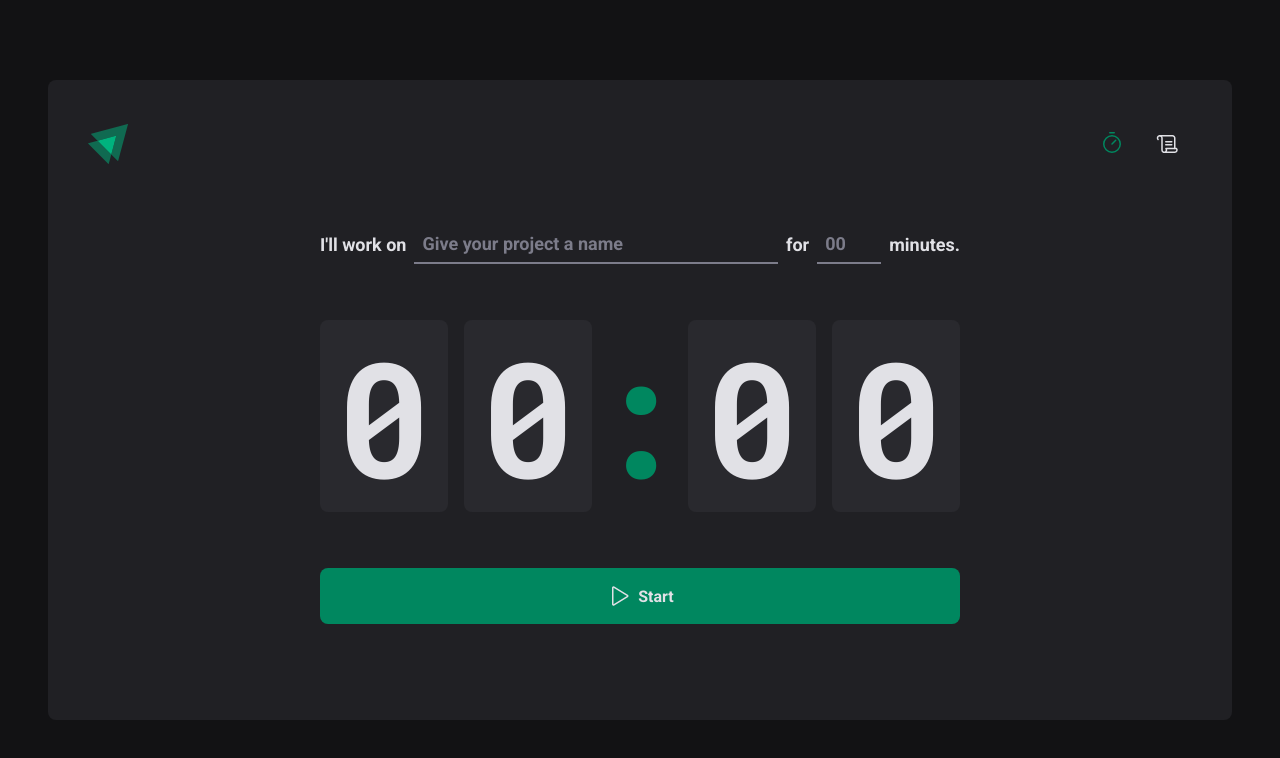
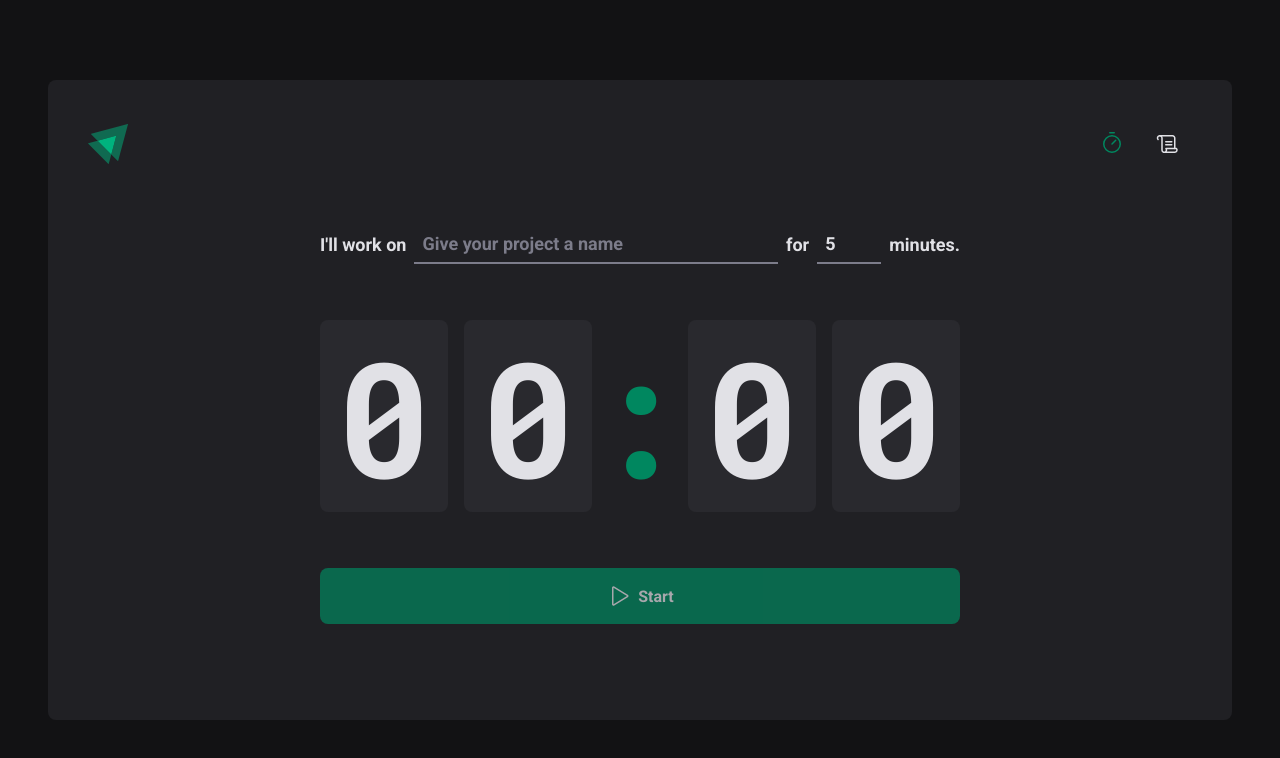
Before and after one commit to MMatiazzo/pomodoro-timer, a React (Vite) app: page / in a window 1280 px wide. Shown: the top 758 px of the page. Built offline with nearby package versions, Linux system fonts and the light colour scheme.

Commit message:
feat: adding timer

```diff
--- a/package.json
+++ b/package.json
@@ -10,11 +10,15 @@
     "preview": "vite preview"
   },
   "dependencies": {
+    "@hookform/resolvers": "^3.3.0",
+    "date-fns": "^2.30.0",
     "phosphor-react": "^1.4.1",
     "react": "^18.2.0",
     "react-dom": "^18.2.0",
+    "react-hook-form": "^7.45.4",
     "react-router-dom": "^6.15.0",
-    "styled-components": "^6.0.7"
+    "styled-components": "^6.0.7",
+    "zod": "^3.22.2"
   },
   "devDependencies": {
     "@types/react": "^18.2.15",
--- a/src/pages/Home/index.tsx
+++ b/src/pages/Home/index.tsx
@@ -1,4 +1,11 @@
+import { useEffect, useState } from 'react';
+import { useForm } from 'react-hook-form';
+import { zodResolver } from '@hookform/resolvers/zod';
+import * as zod from 'zod';
+import { differenceInSeconds } from 'date-fns';
+
 import { Play } from 'phosphor-react';
+
 import {
 	CountdownContainer,
 	FormContainer,
@@ -9,10 +16,78 @@ import {
 	TaskInput,
 } from './styles';
 
+const newCycleFormValidationSchema = zod.object({
+	task: zod.string().min(1, 'Inform the task'),
+	minutesAmount: zod.number().min(5).max(60),
+});
+
+type INewCycleFormData = zod.infer<typeof newCycleFormValidationSchema>;
+
+interface ICycle {
+	id: string;
+	task: string;
+	minutesAmount: number;
+	startDate: Date;
+}
+
 export function Home() {
+	const [cycles, setCycles] = useState<ICycle[]>([]);
+	const [activeCycleId, setActiveCycleId] = useState<string | null>(null);
+	const [amountSecondsPassed, setAmountSecondsPassed] = useState(0);
+
+	const activeCycle = cycles.find((cycle) => cycle.id === activeCycleId);
+
+	useEffect(() => {
+		if (activeCycle) {
+			setInterval(() => {
+				const actualDate = new Date();
+				const startDate = activeCycle.startDate;
+				setAmountSecondsPassed(differenceInSeconds(actualDate, startDate));
+			}, 1000);
+		}
+	}, [activeCycle]);
+
+	const { register, handleSubmit, watch, reset } = useForm<INewCycleFormData>({
+		resolver: zodResolver(newCycleFormValidationSchema),
+		defaultValues: {
+			task: '',
+			minutesAmount: 5,
+		},
+	});
+
+	function handleCreateNewCycle(data: INewCycleFormData) {
+		const id = String(new Date().getTime());
+
+		const newCycle: ICycle = {
+			id,
+			task: data.task,
+			minutesAmount: data.minutesAmount,
+			startDate: new Date(),
+		};
+
+		setCycles((state) => [...state, newCycle]);
+		setActiveCycleId(id);
+
+		reset();
+	}
+
+	const totalSecondsCycle = activeCycle ? activeCycle.minutesAmount * 60 : 0;
+	const currentSeconds = activeCycle
+		? totalSecondsCycle - amountSecondsPassed
+		: 0;
+
+	const minutesAmount = Math.floor(currentSeconds / 60);
+	const secondsAmount = currentSeconds % 60;
+
+	const minutes = String(minutesAmount).padStart(2, '0');
+	const seconds = String(secondsAmount).padStart(2, '0');
+
+	const task = watch('task');
+	const isSubmitDisabled = !task;
+
 	return (
 		<HomeContainer>
-			<form action="">
+			<form onSubmit={handleSubmit(handleCreateNewCycle)} action="">
 				<FormContainer>
 					<label htmlFor="task">I'll work on</label>
 					<TaskInput
@@ -20,6 +95,7 @@ export function Home() {
 						type="text"
 						placeholder="Give your project a name"
 						list="task-suggestions"
+						{...register('task')}
 					/>
 
 					<datalist id="task-suggestions">
@@ -36,20 +112,21 @@ export function Home() {
 						step={5}
 						min={5}
 						max={60}
+						{...register('minutesAmount', { valueAsNumber: true })}
 					/>
 
 					<span>minutes.</span>
 				</FormContainer>
 
 				<CountdownContainer>
-					<span>0</span>
-					<span>0</span>
+					<span>{minutes[0]}</span>
+					<span>{minutes[1]}</span>
 					<SeparatorContainer>:</SeparatorContainer>
-					<span>0</span>
-					<span>0</span>
+					<span>{seconds[0]}</span>
+					<span>{seconds[1]}</span>
 				</CountdownContainer>
 
-				<StartCountdownButton type="submit">
+				<StartCountdownButton disabled={isSubmitDisabled} type="submit">
 					<Play size={24} />
 					Start
 				</StartCountdownButton>
```
Also changed, not shown: 1 other file (tests, documents, lock files or other folders).
